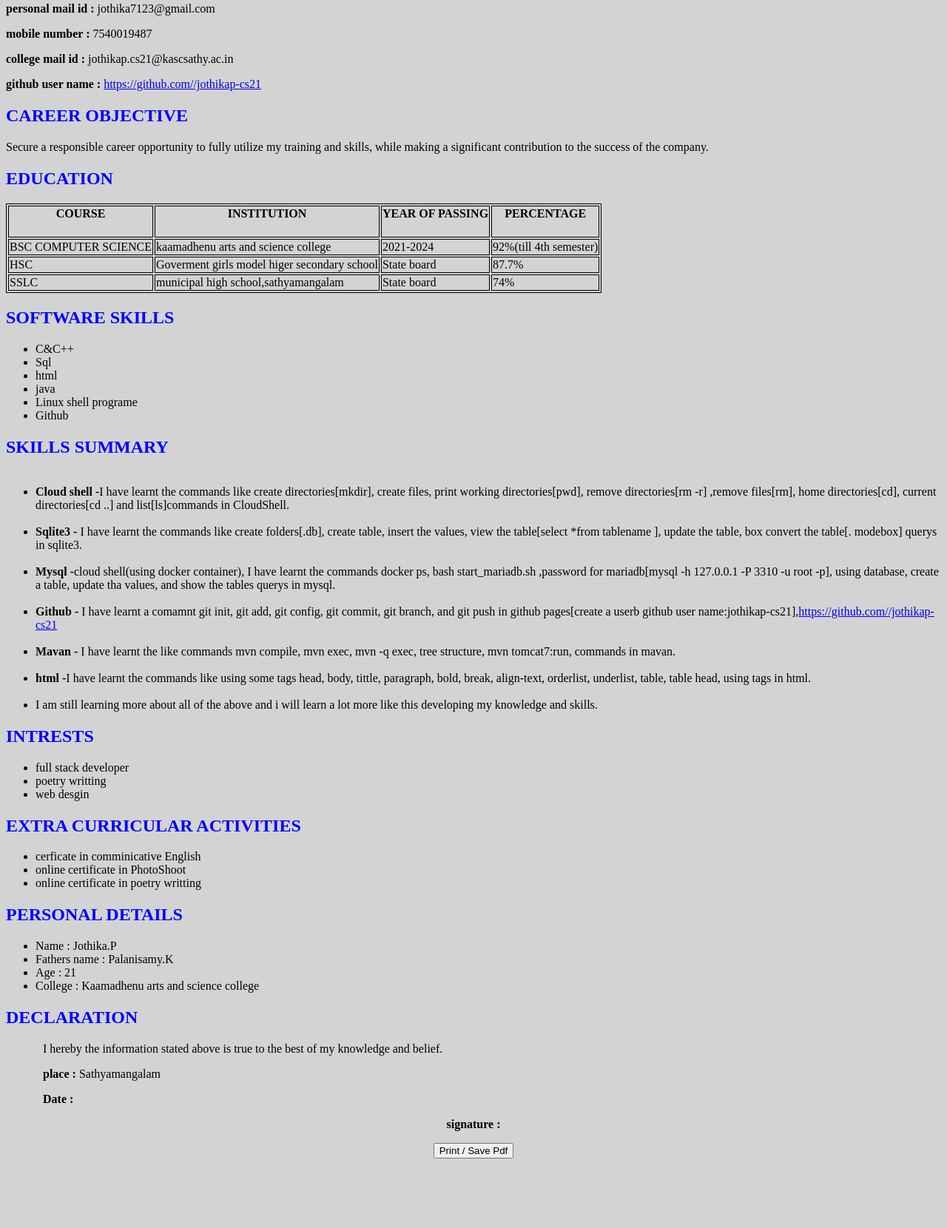
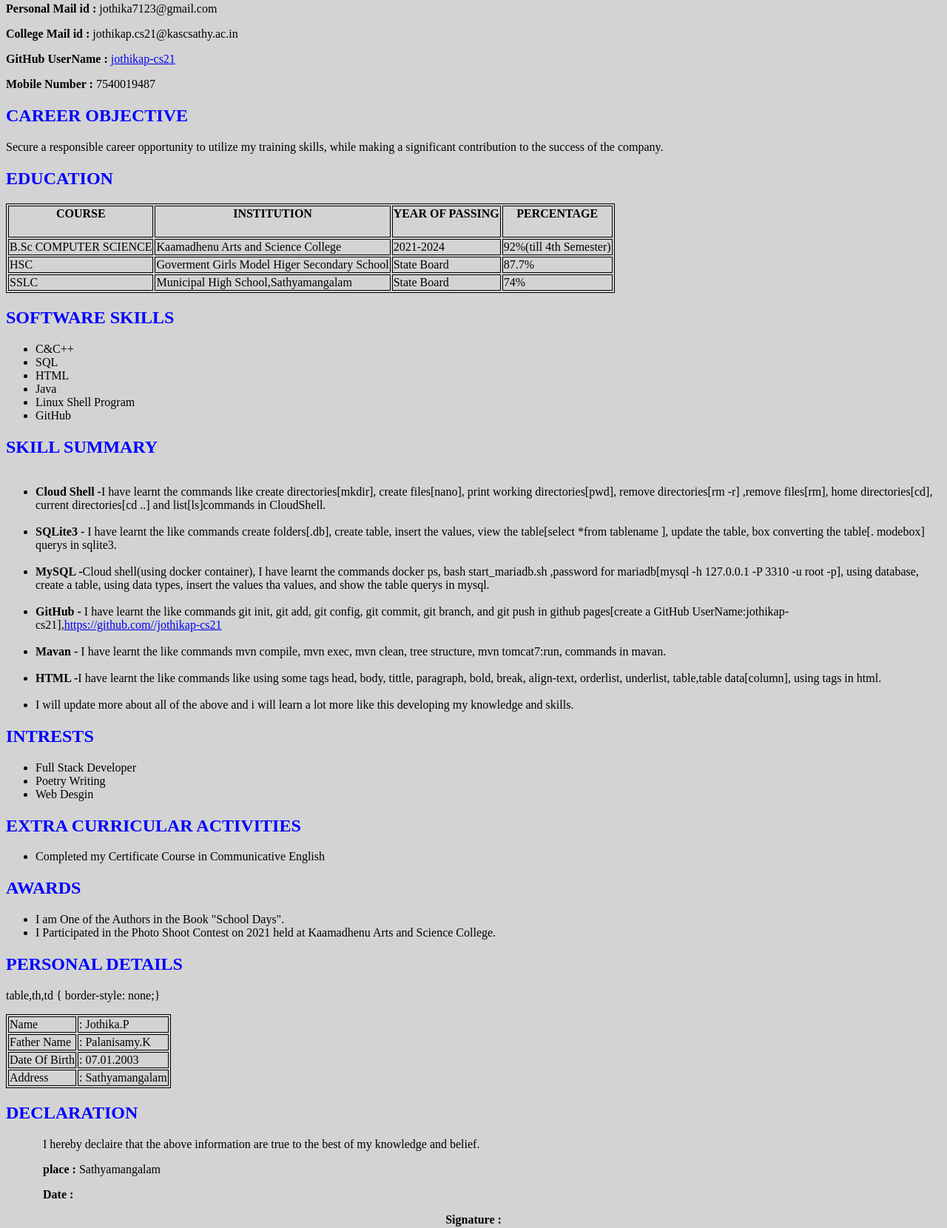
Before and after one commit to Jothikap-cs21/myresume, a plain HTML site: page index.html in a window 1280 px wide. Shown: the part 110-1770 px from the top of the page at 74% size. Before the commit the page ends 1692 px from the top, so only its background shows below. Drawn offline with Linux system fonts and the light colour scheme.

Commit message:
first commit

```diff
--- a/index.html
+++ b/index.html
@@ -37,14 +37,16 @@ text-indent:50px;
 
   <h1>RESUME</h1>
   <h2>JOTHIKA.P</h2>
-<p><b> personal mail id :</b> jothika7123@gmail.com</p>
-<p><b>mobile number :</b> 7540019487</p>
-<p><b>college mail id :</b> jothikap.cs21@kascsathy.ac.in</p>
-<p><b>github user name : </b><a href="https://github.com/jothikap-cs21">https://github.com//jothikap-cs21</a></p>
+<p><b> Personal Mail id :</b> jothika7123@gmail.com</p>
+
+<p><b>College Mail id :</b> jothikap.cs21@kascsathy.ac.in</p>
+<p><b>GitHub UserName : </b><a href="https://github.com/jothikap-cs21">jothikap-cs21</a></p>
+<p><b>Mobile Number :</b> 7540019487</p>
 <h2>CAREER OBJECTIVE</h2>
-<p>Secure a responsible career opportunity to fully utilize my training and skills, while making a significant contribution to the success of the company.</p>
+<p>Secure a responsible career opportunity to  utilize my training  skills, while making a significant contribution to the success of the company.</p>
 <H2>EDUCATION</H2>
-<table>
+<table border=1>
+
 <tr>
 <th><h4>COURSE<h4></th>
 <th><h4>INSTITUTION</h4></th>
@@ -52,78 +54,97 @@ text-indent:50px;
 <th><h4>PERCENTAGE</h4></th>
 </tr>
 <tr>
-<td>BSC COMPUTER SCIENCE</td>
-<td>kaamadhenu arts and science college</td>
+<td>B.Sc COMPUTER SCIENCE</td>
+<td>Kaamadhenu Arts and Science College</td>
 <td>2021-2024</td>
-<td>92%(till 4th semester)</td>
+<td>92%(till 4th Semester)</td>
 </tr>
 <tr>
 <td>HSC</td>
-<td>Goverment girls model higer secondary school</td>
-<td>State board</td>
+<td>Goverment Girls Model Higer Secondary School</td>
+<td>State Board</td>
 <td>87.7%</td>
 </tr>
 <tr>
 <td>SSLC</td>
-<td>municipal high school,sathyamangalam</td>
-<td>State board</td>
+<td>Municipal High School,Sathyamangalam</td>
+<td>State Board</td>
 <td>74%</td>
 </tr>
 </table>
 <h2>SOFTWARE SKILLS</h2>
 <ul>
 <li>C&C++</li>
-<li>Sql</li>
-<li>html</li>
-<li>java</li>
-<li>Linux shell programe</li>
-<li>Github</li>
+<li>SQL</li>
+<li>HTML</li>
+<li>Java</li>
+<li>Linux Shell Program</li>
+<li>GitHub</li>
 </ul>
-<h2>SKILLS SUMMARY</h2>
+<h2>SKILL SUMMARY</h2>
 <ul>
 <br>
-<li><b>Cloud shell -</b>I have learnt the commands like create directories[mkdir], create files, print working directories[pwd], remove directories[rm -r] ,remove files[rm], home directories[cd], current directories[cd ..] and list[ls]commands in CloudShell.</li>
+<li><b>Cloud Shell -</b>I have learnt the commands like create directories[mkdir], create files[nano], print working directories[pwd], remove directories[rm -r] ,remove files[rm], home directories[cd], current directories[cd ..] and list[ls]commands in CloudShell.</li>
 <br>
-<li> <b>Sqlite3 -</b> I have learnt the commands like create folders[.db], create table, insert the values, view the table[select *from tablename ], update the table, box convert the table[. modebox] querys in sqlite3.</li>
+<li> <b>SQLite3 -</b> I have learnt the  like commands create folders[.db], create table, insert the values, view the table[select *from tablename ], update the table, box converting  the table[. modebox] querys in sqlite3.</li>
 <br>
-<li> <b>Mysql -</b>cloud shell(using docker container), I have learnt  the commands docker ps, bash start_mariadb.sh ,password for mariadb[mysql -h 127.0.0.1 -P 3310 -u root -p], using database, create a table, update tha values, and show the tables querys in mysql.</li>
+<li> <b>MySQL -</b>Cloud shell(using docker container), I have learnt  the commands docker ps, bash start_mariadb.sh ,password for mariadb[mysql -h 127.0.0.1 -P 3310 -u root -p], using database, create a table, using data types,  insert the values tha values, and show the table querys in mysql.</li>
 <br>
-<li> <b>Github -</b> I have learnt a comamnt git init, git add, git config, git commit, git branch, and git push in github pages[create a userb github user name:jothikap-cs21],<a href="https://github.com/jothikap-cs21">https://github.com//jothikap-cs21</a></li>
+<li> <b>GitHub -</b> I have learnt the like commands git init, git add, git config, git commit, git branch, and git push in github pages[create a  GitHub UserName:jothikap-cs21],<a href="https://github.com/jothikap-cs21">https://github.com//jothikap-cs21</a></li>
 <br>
-<li>  <b>Mavan -</b> I have learnt the like commands mvn compile, mvn exec, mvn -q exec, tree structure, mvn tomcat7:run, commands in mavan.</li>
+<li>  <b>Mavan -</b> I have learnt the like commands mvn compile, mvn exec, mvn clean, tree structure, mvn tomcat7:run, commands in mavan.</li>
 <br>
-<li> <b>html -</b>I have learnt the commands like using some tags head, body, tittle, paragraph, bold, break, align-text, orderlist, underlist, table,  table head, using tags in html.</li>
+<li> <b>HTML -</b>I have learnt the like commands like using some tags head, body, tittle, paragraph, bold, break, align-text, orderlist, underlist, table,table data[column], using tags in html.</li>
 <br>
-<li>I am  still learning more about all of the above and i will learn a lot more like this developing my knowledge and skills.
+<li>I will update more about all of the above and i will learn a lot more like this developing my knowledge and skills.
 </br>
 </ul>
  <h2>INTRESTS</h2>
   <ul>
-    <li>full stack developer</li>
-    <li>poetry writting</li>
-    <li>web desgin</li>
+    <li>Full Stack Developer</li>
+    <li>Poetry Writing</li>
+    <li>Web Desgin</li>
 
  </ul>
 <h2>EXTRA CURRICULAR ACTIVITIES</h2>
 <ul>
-<li> cerficate in comminicative English</li>
-<li>online certificate in PhotoShoot</li>
-<li>online certificate in poetry writting</li>
+<li> Completed my Certificate Course in Communicative English</li>
+</ul>
+
+<h2>AWARDS</h2>
+<ul>
+<li>I am One of the Authors in the Book "School Days".</li>
+<li>I Participated in the Photo Shoot Contest on 2021 held at Kaamadhenu Arts and Science College.</li>
 </ul>
 <h2>PERSONAL DETAILS</h2>
+
+table,th,td {
+     border-style: none;}
+
+<table >
   <ul>
-    <li>Name : Jothika.P</li>
-<li>Fathers name : Palanisamy.K</li>
-<li>Age : 21</li>
-<li>College : Kaamadhenu arts and science college</li>
-  </ul>
+<tr>
+    <td>Name      </td><td>: Jothika.P</td>
+</tr>
+<tr>
+<td>Father Name </td><td>  : Palanisamy.K</td>
+</tr>
+<tr>
+<td>Date Of Birth</td><td> : 07.01.2003</td>
+</tr>
+<tr>
+<td>Address</td><td>       : Sathyamangalam</td>
+</tr>
+</ul>
+</table>
+
 <h2>DECLARATION</h2>
 
-<p id="p">I hereby the information stated above is true to the best of my knowledge and belief.</p>
+<p id="p">I hereby declaire that the above  information  are true to the best of my knowledge and belief.</p>
 
 <p id="place"><b>place :</b> Sathyamangalam</p>
 <p id="Date"><b>Date : </b>        </p>
-                               <p id="signature"><b>signature : </b></p>
+                               <p id="signature"><b>Signature : </b></p>
 </div>
 
 
```
